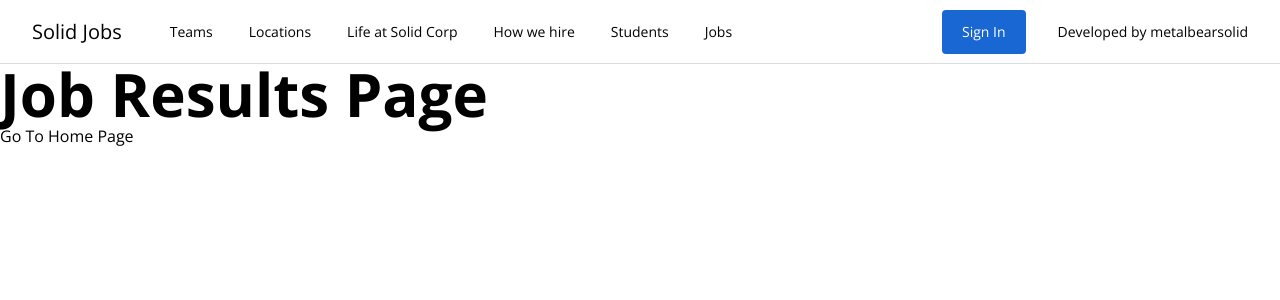
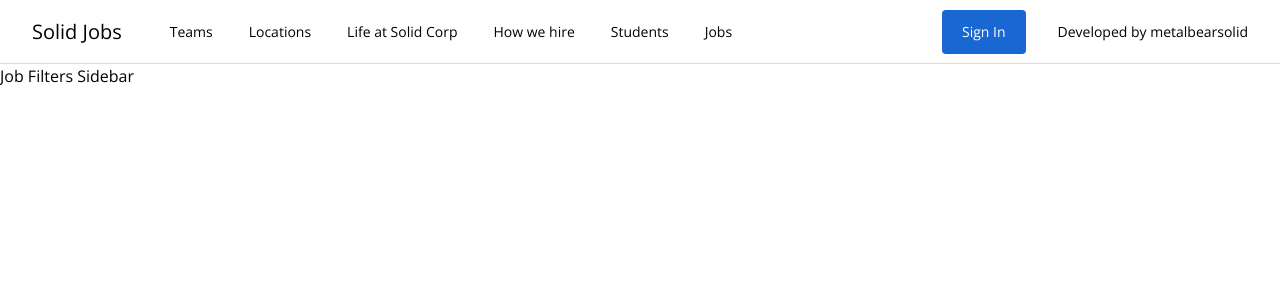
Before and after one commit to metalbears0lid/job-search, a Vue app: page /#/jobs/results in a window 1280 px wide. Shown: the top 300 px of the page. Built offline with nearby package versions, Linux system fonts and the light colour scheme.

Commit message:
job filters sidebar template

```diff
--- /dev/null
+++ b/src/components/JobResults/JobFiltersSidebar/JobFiltersSidebar.vue
@@ -0,0 +1,9 @@
+<template>
+  <div>Job Filters Sidebar</div>
+</template>
+
+<script>
+export default {
+  name: 'JobFiltersSidebar'
+}
+</script>
--- a/src/components/JobSearch/JobSearchForm.vue
+++ b/src/components/JobSearch/JobSearchForm.vue
@@ -1,11 +1,13 @@
 <template>
-  <form class="flex h-12 w-full items-center rounded-3xl border border-solid border-brand-gray-3"
-  @submit.prevent="searchForJobs">
+  <form
+    class="flex h-12 w-full items-center rounded-3xl border border-solid border-brand-gray-3"
+    @submit.prevent="searchForJobs"
+  >
     <font-awesome-icon :icon="['fas', 'search']" class="mx-3" />
     <div class="flex h-full flex-1 flex-nowrap text-base font-light">
       <div class="flex h-full flex-1 items-center pr-3">
-        <label class="absolute left-0 -top-10">Role</label>
-        <text-input placeholder="Software engineer" v-model="role" />
+        <label for="role" class="absolute left-0 -top-10">Role</label>
+        <text-input id="role" v-model="role" placeholder="Software engineer" />
       </div>
 
       <span
@@ -14,8 +16,8 @@
       </span>
 
       <div class="flex h-full flex-1 items-center pl-3">
-        <label class="absolute left-0 -top-10">Where></label>
-        <text-input placeholder="Los Angeles" v-model="location" />
+        <label for="location" class="absolute left-0 -top-10">Where></label>
+        <text-input id="location" v-model="location" placeholder="Los Angeles" />
       </div>
     </div>
 
@@ -40,7 +42,7 @@ export default {
     searchForJobs() {
       this.$router.push({
         name: 'JobResults',
-        query: {role: this.role, location: this.location}
+        query: { role: this.role, location: this.location }
       })
     }
   }
--- a/src/views/JobResultsView.vue
+++ b/src/views/JobResultsView.vue
@@ -1,11 +1,15 @@
 <template>
-  <h1 class="text-6xl font-bold">Job Results Page</h1>
-  <button @click="goToHome">Go To Home Page</button>
+  <job-filters-sidebar />
 </template>
 
 <script>
+import JobFiltersSidebar from '@/components/JobResults/JobFiltersSidebar/JobFiltersSidebar.vue'
+
 export default {
   name: 'JobResultsView',
+  components: {
+    JobFiltersSidebar
+  },
   methods: {
     goToHome() {
       this.$router.push({ name: 'Home' })
```
